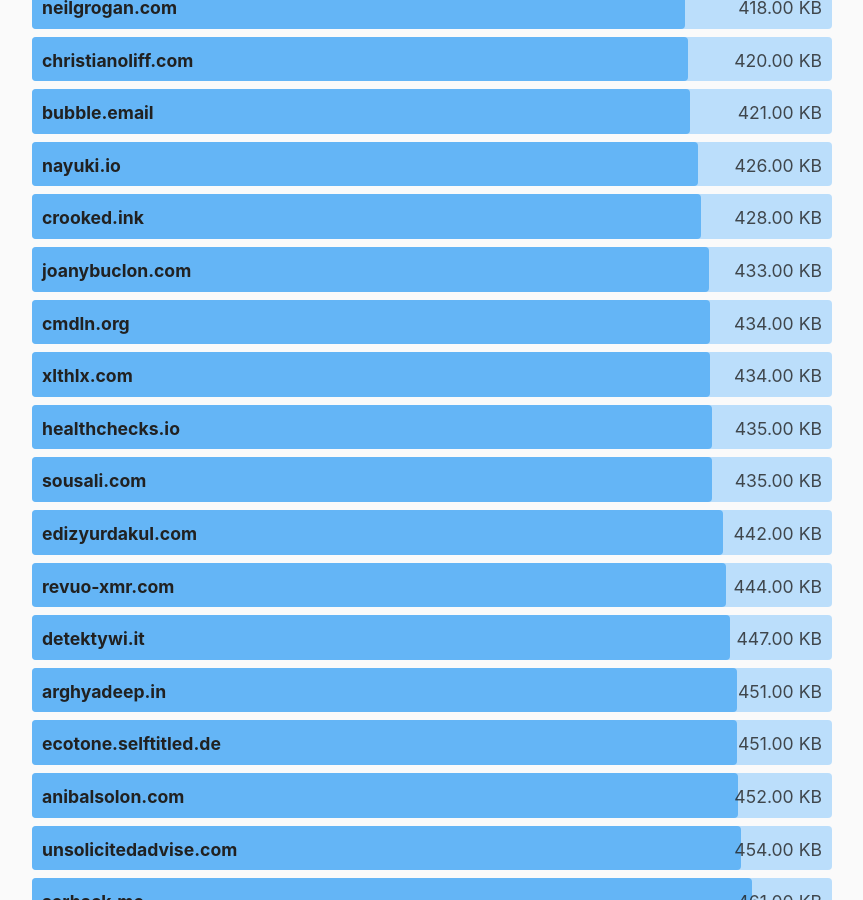
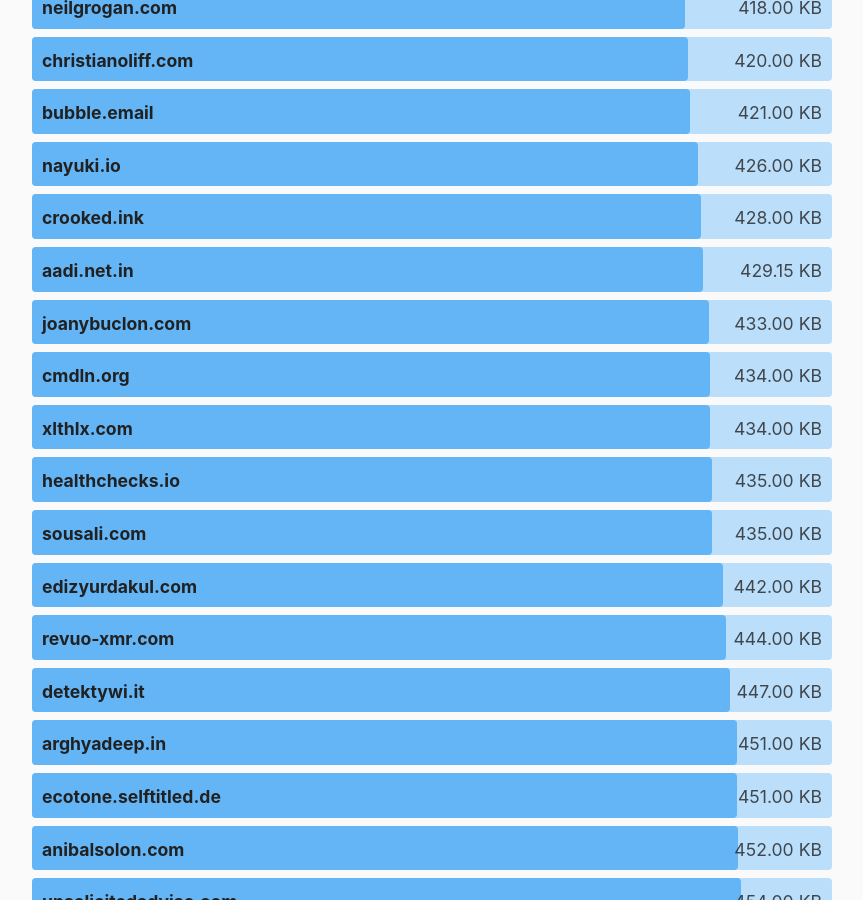
Before and after one commit to kevquirk/512kb.club, a Jekyll site: the page built from index.md, in a window 1280 px wide and 900 px high, scrolled down 38257 px. Shown: the whole window, without its empty margins (208-1071 px from the left). Built offline with Jekyll 4.4.1, drawn with Linux system fonts in a browser that asks for light colours.

Commit message:
Update sites.yml

```diff
--- a/_data/sites.yml
+++ b/_data/sites.yml
@@ -1,3 +1,8 @@
+- domain: aadi.net.in
+  url: https://aadi.net.in/
+  size: 429.15
+  last_checked: 2024-02-15
+
 - domain: 0chris.com
   url: https://www.0chris.com/
   size: 4.3
```
